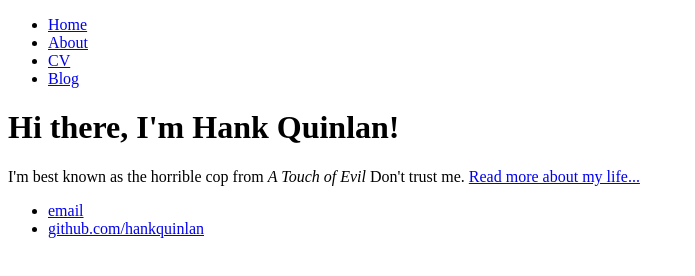
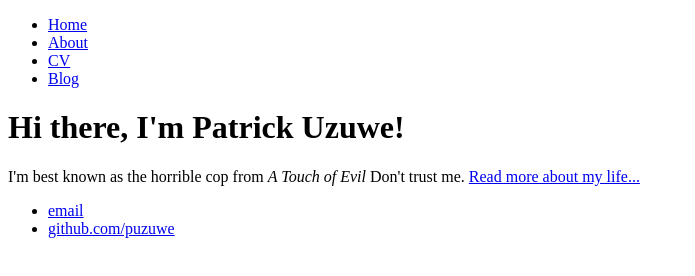
Before and after one commit to puzuwe/puzuwe.github.io, a plain HTML site: page index.html in a window 1280 px wide. Shown: the whole page, without its empty margins (0-695 px from the left). Drawn offline with Linux system fonts and the light colour scheme.

Commit message:
Update index.html

```diff
--- a/index.html
+++ b/index.html
@@ -1,7 +1,7 @@
 <!DOCTYPE html>
 <html>
 	<head>
-		<title>Hank Quinlan, Horrible Cop</title>
+		<title>Dr. Patrick Uzuwe</title>
 	</head>
 	<body>
 		<nav>
@@ -14,14 +14,14 @@
 		</nav>
 		<div class="container">
     		<div class="blurb">
-        		<h1>Hi there, I'm Hank Quinlan!</h1>
+        		<h1>Hi there, I'm Patrick Uzuwe!</h1>
 				<p>I'm best known as the horrible cop from <em>A Touch of Evil</em> Don't trust me. <a href="/about">Read more about my life...</a></p>
     		</div><!-- /.blurb -->
 		</div><!-- /.container -->
 		<footer>
     		<ul>
-        		<li><a href="mailto:hankquinlanhub@gmail.com">email</a></li>
-        		<li><a href="https://github.com/hankquinlan">github.com/hankquinlan</a></li>
+        		<li><a href="mailto:puzuwe@yahoo.co.uk">email</a></li>
+        		<li><a href="https://github.com/puzuwe">github.com/puzuwe</a></li>
 			</ul>
 		</footer>
 	</body>
```
